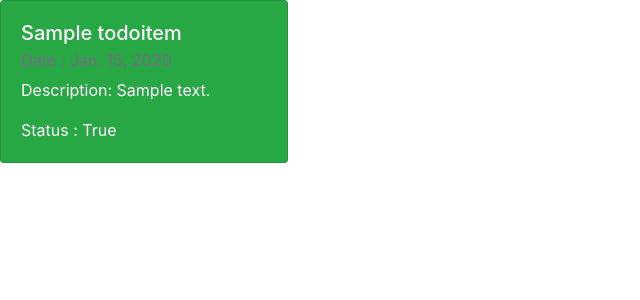
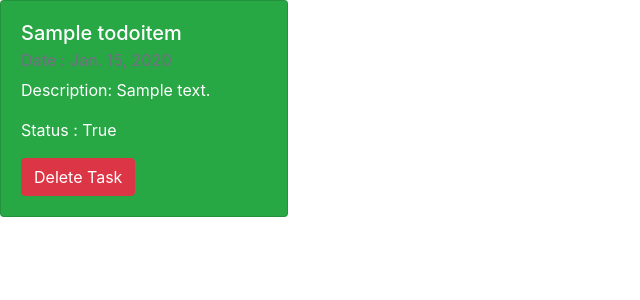
Before and after one commit to anirudh74/Django-TodoApp, a Django app: page / in a window 1280 px wide. Shown: the top 300 px of the page, without its empty margins (0-640 px from the left). Run offline with Django 4.2, Linux system fonts and the light colour scheme; tables that the repository leaves empty hold one stand-in row (values such as "Sample post"); some libraries are stand-ins or nearby versions.

Commit message:
Added code for delete

```diff
--- a/myproject/myapp/templates/1.html
+++ b/myproject/myapp/templates/1.html
@@ -22,6 +22,7 @@
               <h6 class="card-subtitle mb-2 text-muted">Date : {{ i.created_at }}</h6>
               <p class="card-text">Description: {{ i.description }}</p>
               <p class="card-text">Status : {{ i.status }}</p>
+              <a href="{% url 'delete' i.id %}" class="btn btn-danger">Delete Task</a>
             </div>
           </div>
         {% endif %}
@@ -33,6 +34,7 @@
               <p class="card-text">Description: {{ i.description }}</p>
               <p class="card-text">Status : {{ i.status }}</p>
               <a href="{% url 'complete' i.id %}" class="btn btn-primary">Complete Task</a>
+              <a href="{% url 'delete' i.id %}" class="btn btn-danger">Delete Task</a>
             </div>
           </div>
         {% endif %}
--- a/myproject/myapp/urls.py
+++ b/myproject/myapp/urls.py
@@ -5,4 +5,5 @@ urlpatterns = [
    path('', views.index, name='index'),
    path('aboutme/', views.aboutme, name='aboutme'),
    path('complete/<int:id>', views.complete, name='complete'),
+   path('delete/<int:id>', views.delete, name='delete'),
 ]
--- a/myproject/myapp/views.py
+++ b/myproject/myapp/views.py
@@ -13,3 +13,8 @@ def complete(request,id):
     item.status = True
     item.save()
     return redirect('index')
+
+def delete(request,id):
+    item=models.TodoItem.objects.get(pk=id)
+    item.delete()
+    return redirect('index')
```
Also changed, not shown: myproject/db.sqlite3.
